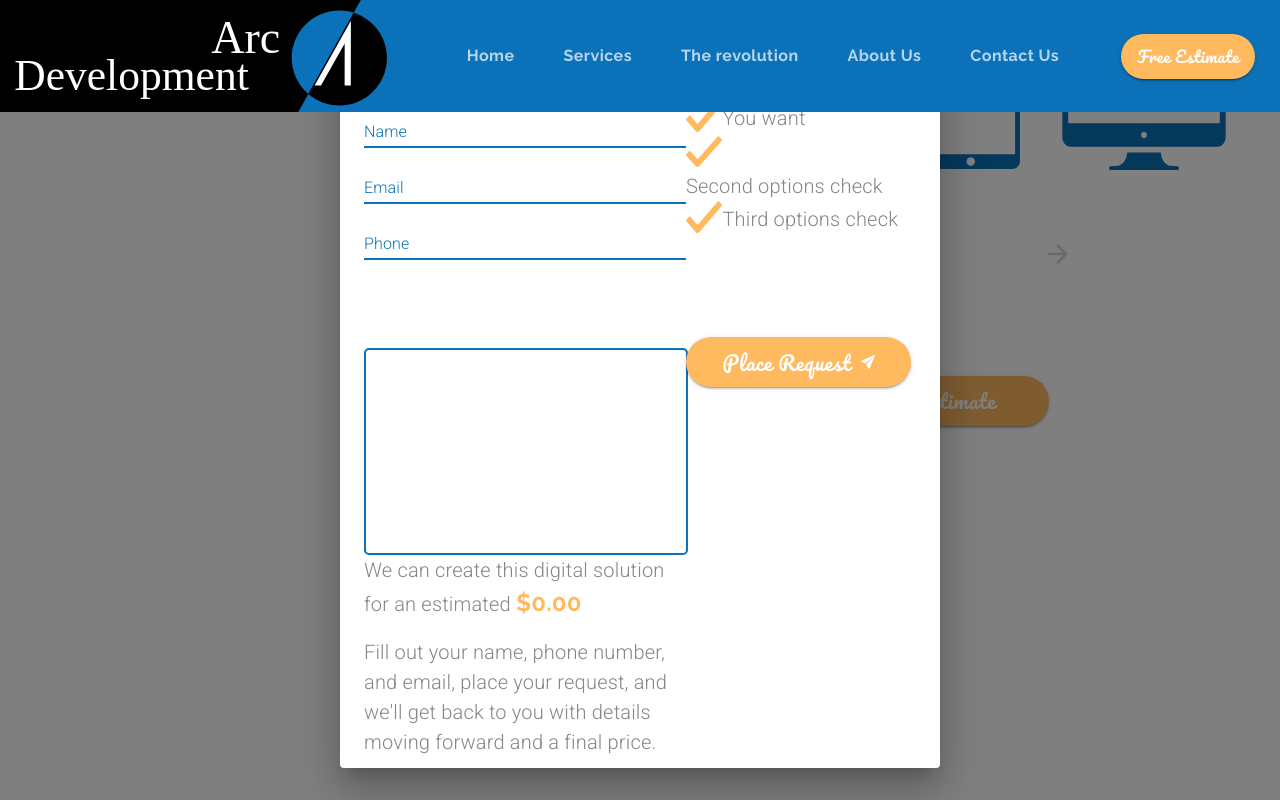
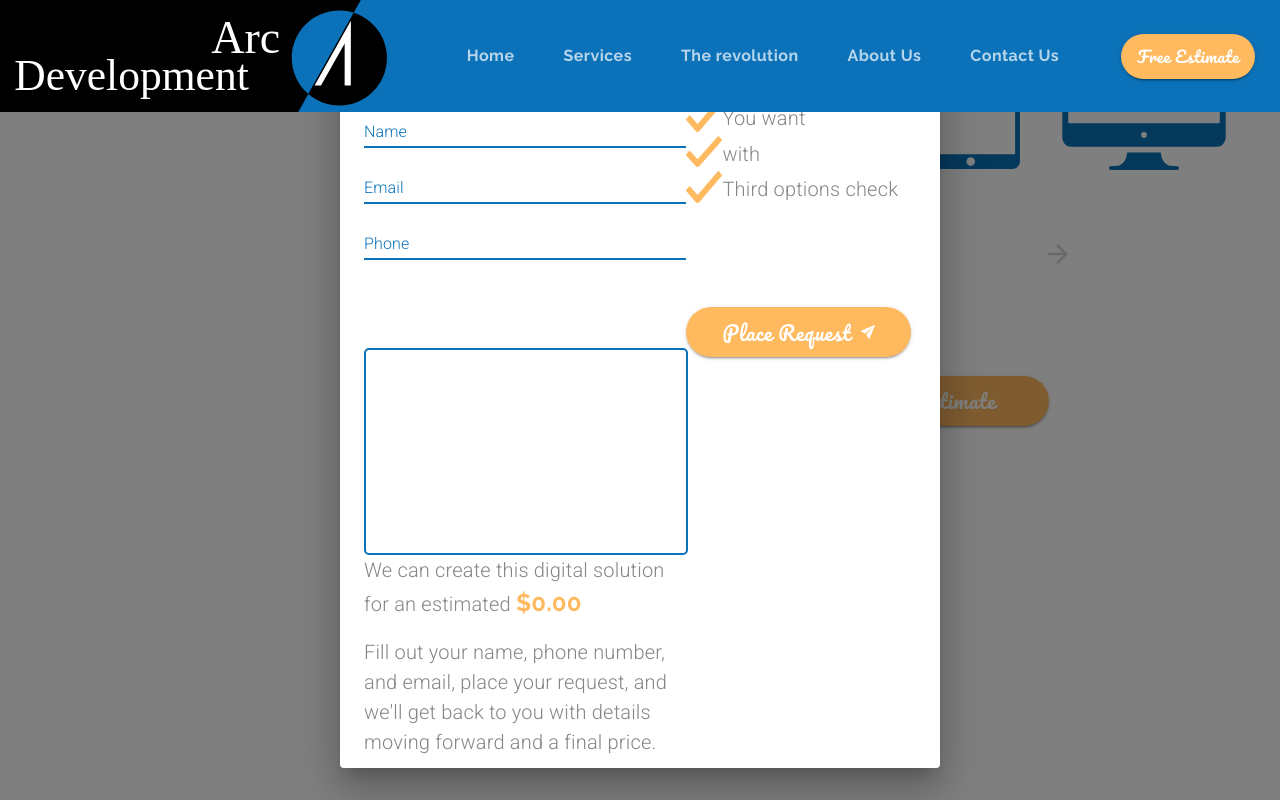
Before and after one commit to daw-maj-pl/arcdevelopment, a React (Create React App) app: page /estimate in a window 1280 px wide. Both pictures are taken after a click on the button "Get Estimate". Shown: the part 423-1223 px from the top of the page. Built offline with nearby package versions, Linux system fonts and the light colour scheme.

Commit message:
Add selection review - features

```diff
--- a/src/components/Estimate.js
+++ b/src/components/Estimate.js
@@ -505,6 +505,37 @@ export default function Estimate() {
     }
   };
 
+  // const getFeatures = () => {
+  //   let newFeatures = [];
+
+  //   if (questions.length > 2) {
+  //     questions
+  //       .filter(
+  //         question => question.title === 'Which features do you expect to use?'
+  //       )
+  //       .map(question => question.options.filter(option => option.selected))
+  //       .map(option =>
+  //         option.map(newFeature => newFeatures.push(newFeature.title))
+  //       );
+
+  //     setFeatures(newFeatures);
+  //   }
+  // };
+
+  const getFeatures = () => {
+    if (questions.length > 2) {
+      const newFeatures = questions
+        .filter(
+          question => question.title === 'Which features do you expect to use?'
+        )
+        .map(question => question.options.filter(option => option.selected))
+        .map(option => option.map(newFeature => newFeature.title))
+        .flat();
+
+      setFeatures(newFeatures);
+    }
+  };
+
   return (
     <Grid container direction="row">
       <Grid item container direction="column" lg>
@@ -635,6 +666,7 @@ export default function Estimate() {
               setDialogOpen(true);
               getTotal();
               getPlatforms();
+              getFeatures();
             }}
           >
             Get Estimate
@@ -755,7 +787,33 @@ export default function Estimate() {
                     </Grid>
                     <Grid item>
                       <Typography variant="body1">
-                        Second options check
+                        {'with '}
+                        {/* if we have features... */}
+                        {features.length > 0
+                          ? //...and there's only 1...
+                            features.length === 1
+                            ? //then end the sentence here
+                              `${features[0]}.`
+                            : //otherwise, if there are two features...
+                            features.length === 2
+                            ? //...then end the sentence here
+                              `${features[0]} and ${features[1]}.`
+                            : //otherwise, if there are three or more features...
+                              features
+                                //filter out the very last feature...
+                                .filter(
+                                  (feature, index) =>
+                                    index !== features.length - 1
+                                )
+                                //and for those features return their name...
+                                .map((feature, index) => (
+                                  <span key={index}>{`${feature}, `}</span>
+                                ))
+                          : null}
+                        {features.length > 2
+                          ? //...and then finally add the last feature with 'and' in front of it
+                            ` and ${features[features.length - 1]}.`
+                          : null}
                       </Typography>
                     </Grid>
                   </Grid>
```
